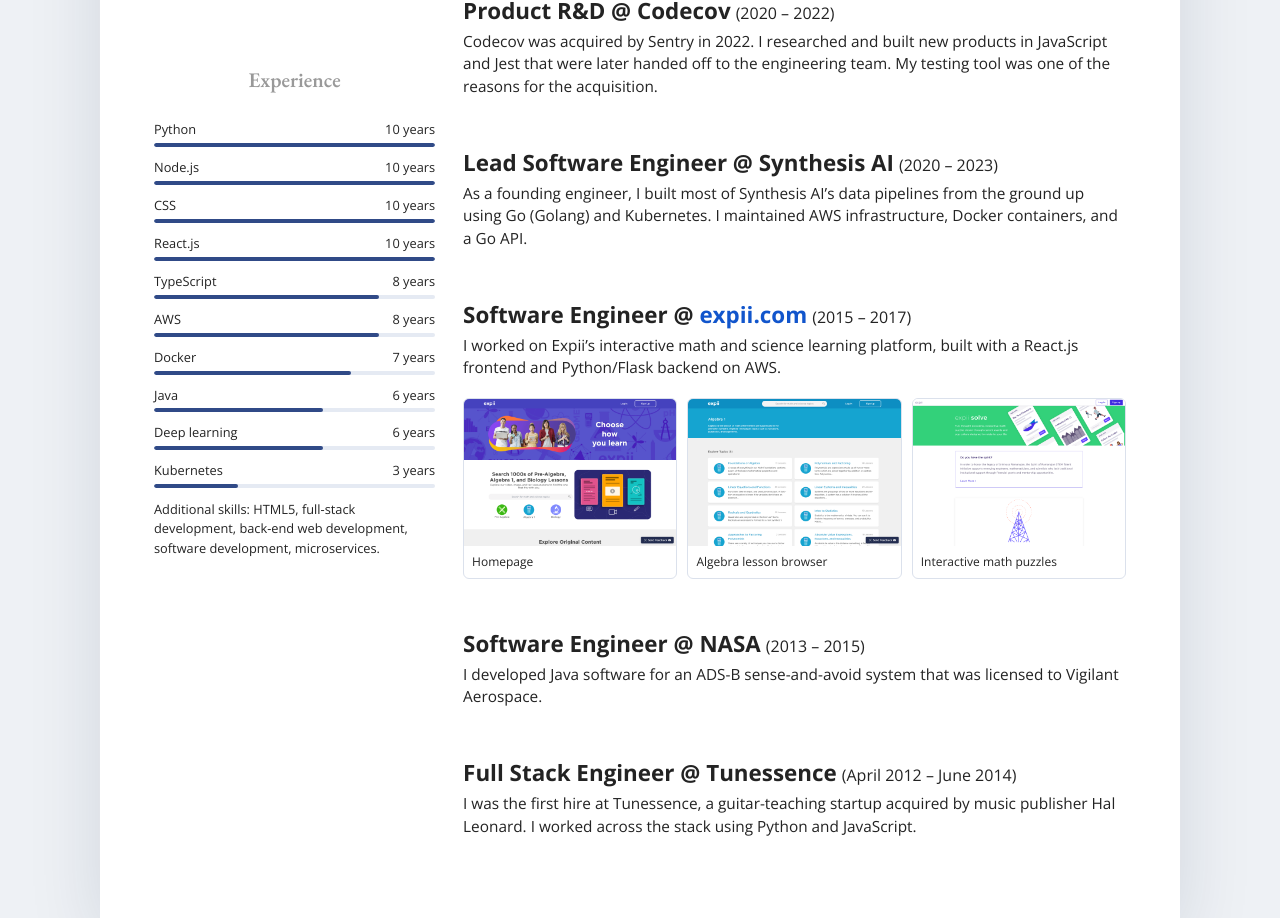
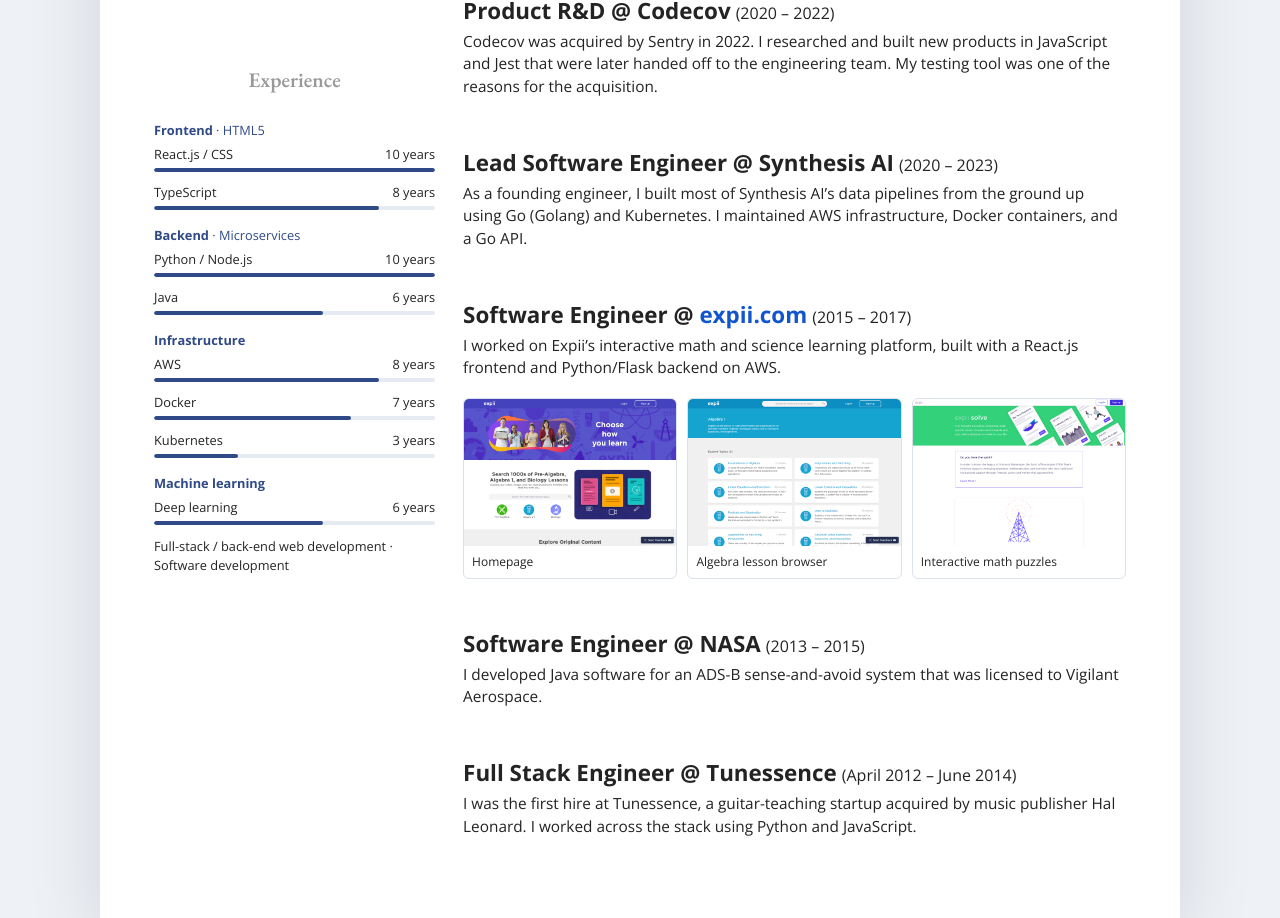
Before and after one commit to robertkotcher/robertkotcher.com, a Next.js app: page / in a window 1280 px wide. Shown: the part 1020-1938 px from the top of the page. Built offline with nearby package versions, Linux system fonts and the light colour scheme.

Commit message:
Group technology experience by discipline

```diff
--- a/app/Resume.tsx
+++ b/app/Resume.tsx
@@ -13,17 +13,11 @@
 const projectUrl = "https://photos.app.goo.gl/2DL7bfRMNnXi1g3d8";
 
 const technologyExperience = [
-  { technology: "Python", years: 10 },
-  { technology: "Node.js", years: 10 },
-  { technology: "Java", years: 6 },
-  { technology: "TypeScript", years: 8 },
-  { technology: "CSS", years: 10 },
-  { technology: "AWS", years: 8 },
-  { technology: "Docker", years: 7 },
-  { technology: "Kubernetes", years: 3 },
-  { technology: "Deep learning", years: 6 },
-  { technology: "React.js", years: 10 },
-].sort((a, b) => b.years - a.years);
+  { category: "Frontend", skills: [{ technology: "React.js / CSS", years: 10 }, { technology: "TypeScript", years: 8 }], additional: "HTML5" },
+  { category: "Backend", skills: [{ technology: "Python / Node.js", years: 10 }, { technology: "Java", years: 6 }], additional: "Microservices" },
+  { category: "Infrastructure", skills: [{ technology: "AWS", years: 8 }, { technology: "Docker", years: 7 }, { technology: "Kubernetes", years: 3 }] },
+  { category: "Machine learning", skills: [{ technology: "Deep learning", years: 6 }] },
+];
 
 const research = [
   {
@@ -138,15 +132,22 @@
             </section>
             <section className="technology-experience" data-background="engineering" aria-labelledby="technology-experience-title">
               <h2 id="technology-experience-title">Experience</h2>
+              <div className="technology-experience-groups">
+                {technologyExperience.map(({ category, skills, additional }) => (
+                  <div className="technology-experience-group" key={category}>
+                    <h3>{category}{additional && <span className="technology-group-extra"> · {additional}</span>}</h3>
                     <ul className="technology-experience-list">
-                {technologyExperience.map(({ technology, years }) => (
+                      {skills.map(({ technology, years }) => (
                         <li key={technology}>
                           <div className="technology-experience-label"><span>{technology}</span><span>{years} years</span></div>
                           <div className="technology-experience-track" aria-hidden="true"><div style={{ width: `${years / 10 * 100}%` }} /></div>
                         </li>
                       ))}
                     </ul>
-              <p className="additional-technical-skills">Additional skills: HTML5, full-stack development, back-end web development, software development, microservices.</p>
+                  </div>
+                ))}
+              </div>
+              <p className="additional-technical-skills">Full-stack / back-end web development · Software development</p>
             </section>
             {printable && <section className="print-contact-section">
               <h2>Contact</h2>
--- a/app/globals.css
+++ b/app/globals.css
@@ -43,7 +43,12 @@
 .technology-experience-track { height: 4px; margin-top: 4px; background: #e5eaf3; border-radius: 2px; overflow: hidden; }
 .technology-experience-track > div { height: 100%; background: var(--navy-soft); border-radius: inherit; }
 .additional-technical-skills { margin: 12px 0 0; font-size: .8rem; line-height: 1.5; }
+.technology-experience-groups { display: grid; gap: 16px; }
+.technology-experience-group h3 { margin: 0 0 6px; font-size: .8rem; font-weight: 700; color: var(--navy-soft); }
+.technology-group-extra { font-weight: 400; }
 @media print {
+  .technology-experience-groups { gap: 6px; }
+  .technology-experience-group h3 { font-size: 8pt; margin-bottom: 4px; }
   .additional-technical-skills { font-size: 8pt; }
   .technology-experience-list { gap: 5px; }
   .technology-experience-label { font-size: 8pt; line-height: 1.2; }
--- a/app/resumePdf.ts
+++ b/app/resumePdf.ts
@@ -1,2 +1,2 @@
 // Updated by npm run export:resume whenever the PDF changes.
-export const resumePdfUrl = "/robert-kotcher-resume.pdf?v=a29f978788b5";
+export const resumePdfUrl = "/robert-kotcher-resume.pdf?v=29f41e6baaef";
```
Also changed, not shown: 1 other file (tests, documents, lock files or other folders). Lines whose indentation alone changed are shown as unchanged.
